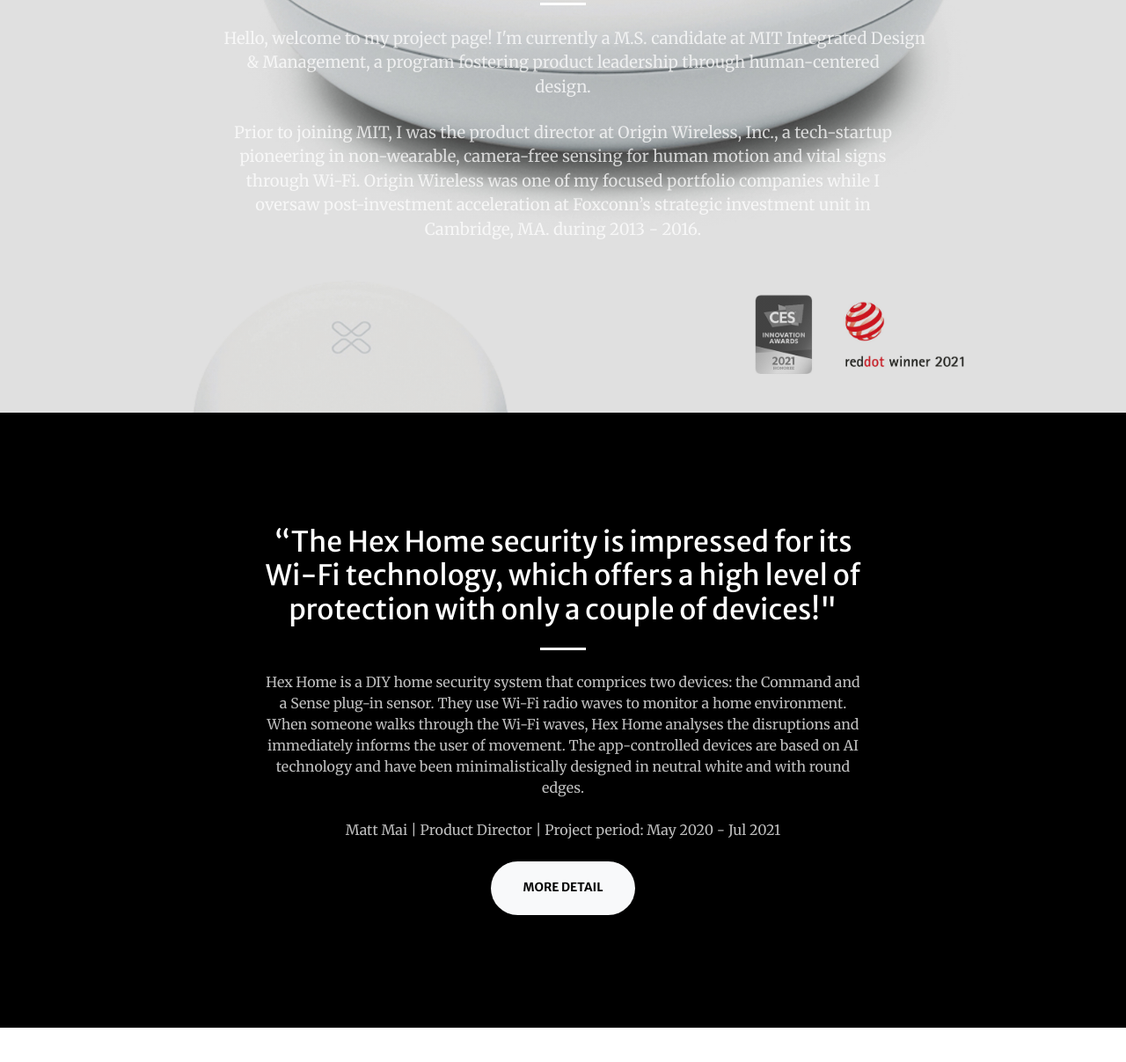
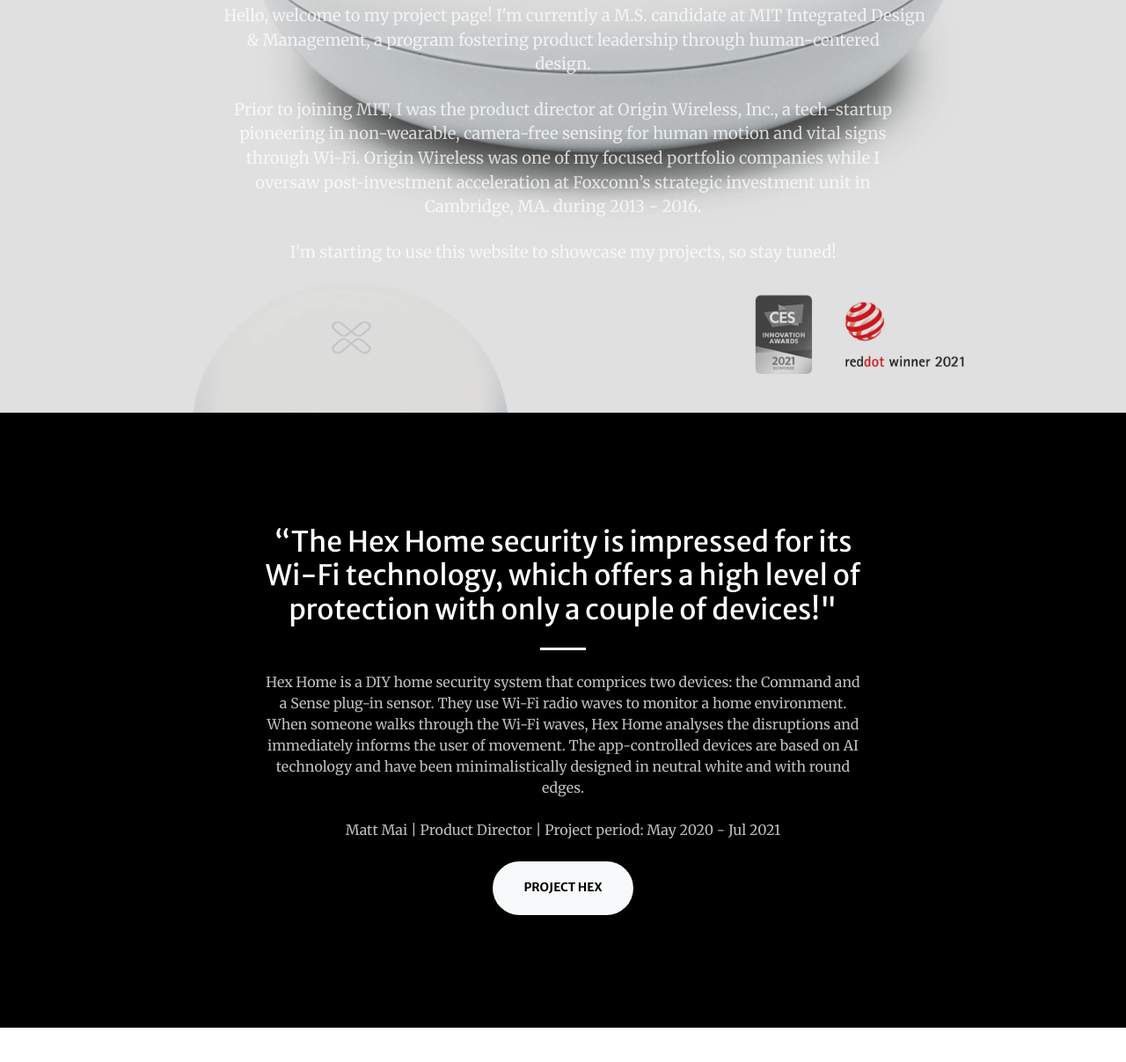
Before and after one commit to mattmaiMIT/mattmai, a plain HTML site: page index.html in a window 1280 px wide. Shown: the part 331-1538 px from the top of the page at 88% size. Drawn offline with nearby package versions, Linux system fonts and the light colour scheme; some packages are replaced by stand-ins of ours; a script that the page names is missing.

Commit message:
Add files via upload

```diff
--- a/index.html
+++ b/index.html
@@ -46,7 +46,9 @@
                         </p>
                         <p class="text-white-75 mb-4">
                             Prior to joining MIT, I was the product director at Origin Wireless, Inc., a tech-startup pioneering in non-wearable, camera-free sensing for human motion and vital signs through Wi-Fi. Origin Wireless was one of my focused portfolio companies while I oversaw post-investment acceleration at Foxconn’s strategic investment unit in Cambridge, MA. during 2013 - 2016.
-
+                        </p>
+                        <p class="text-white-75 mb-4">
+                            I'm starting to use this website to showcase my projects, so stay tuned!
                         </p>
                         <!-- <a class="btn btn-primary btn-xl" href="#about">Project Hex</a> -->
                     </div>
@@ -66,7 +68,7 @@
                         <p class="text-white-75 mb-4">
                             Matt Mai  |  Product Director  |  Project period: May 2020 - Jul 2021
                         </p>
-                        <a class="btn btn-light btn-xl" href="https://www.myhexhome.com/" target="_blank">More Detail</a>
+                        <a class="btn btn-light btn-xl" href="https://www.myhexhome.com/" target="_blank">Project HEX</a>
                     </div>
                 </div>
             </div>
```
